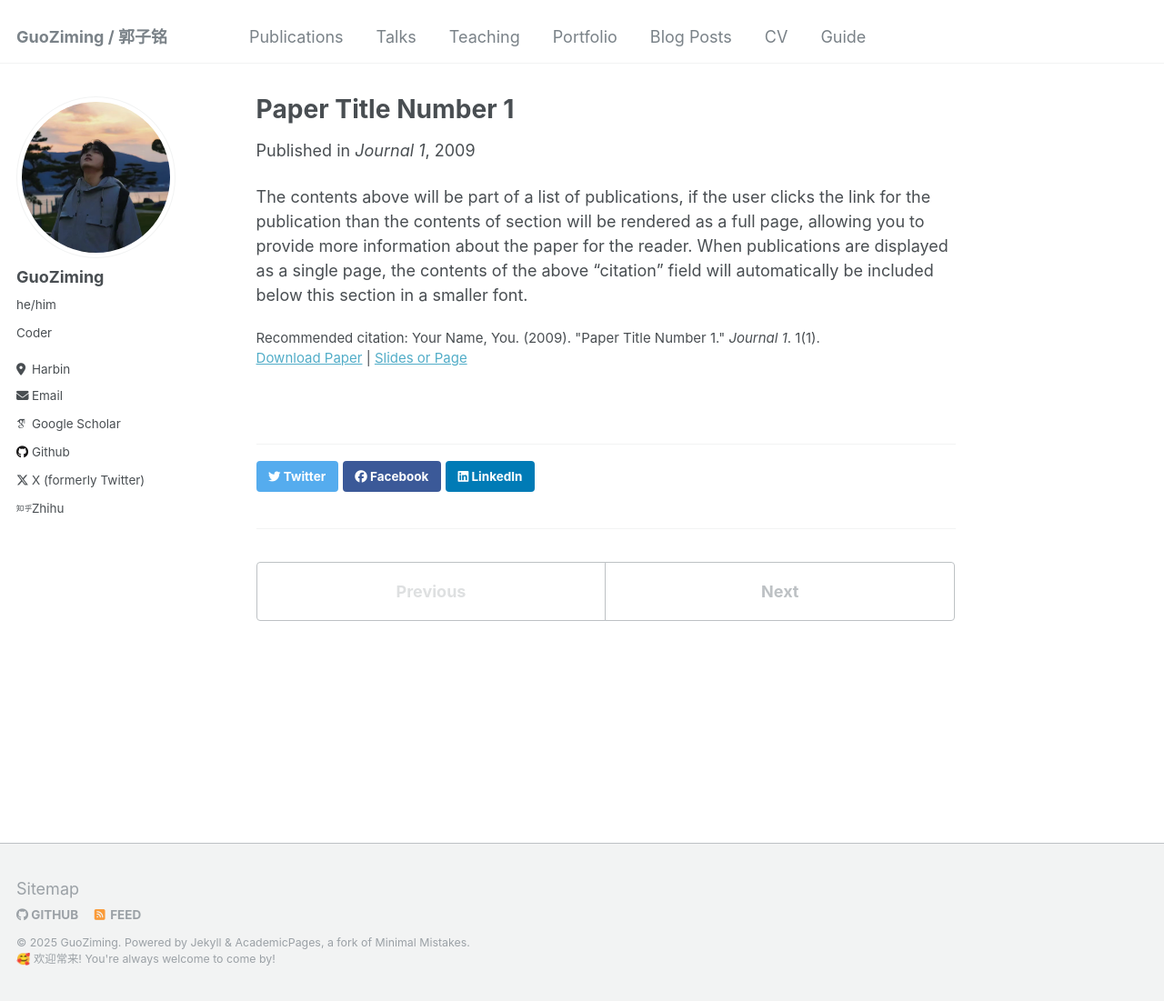
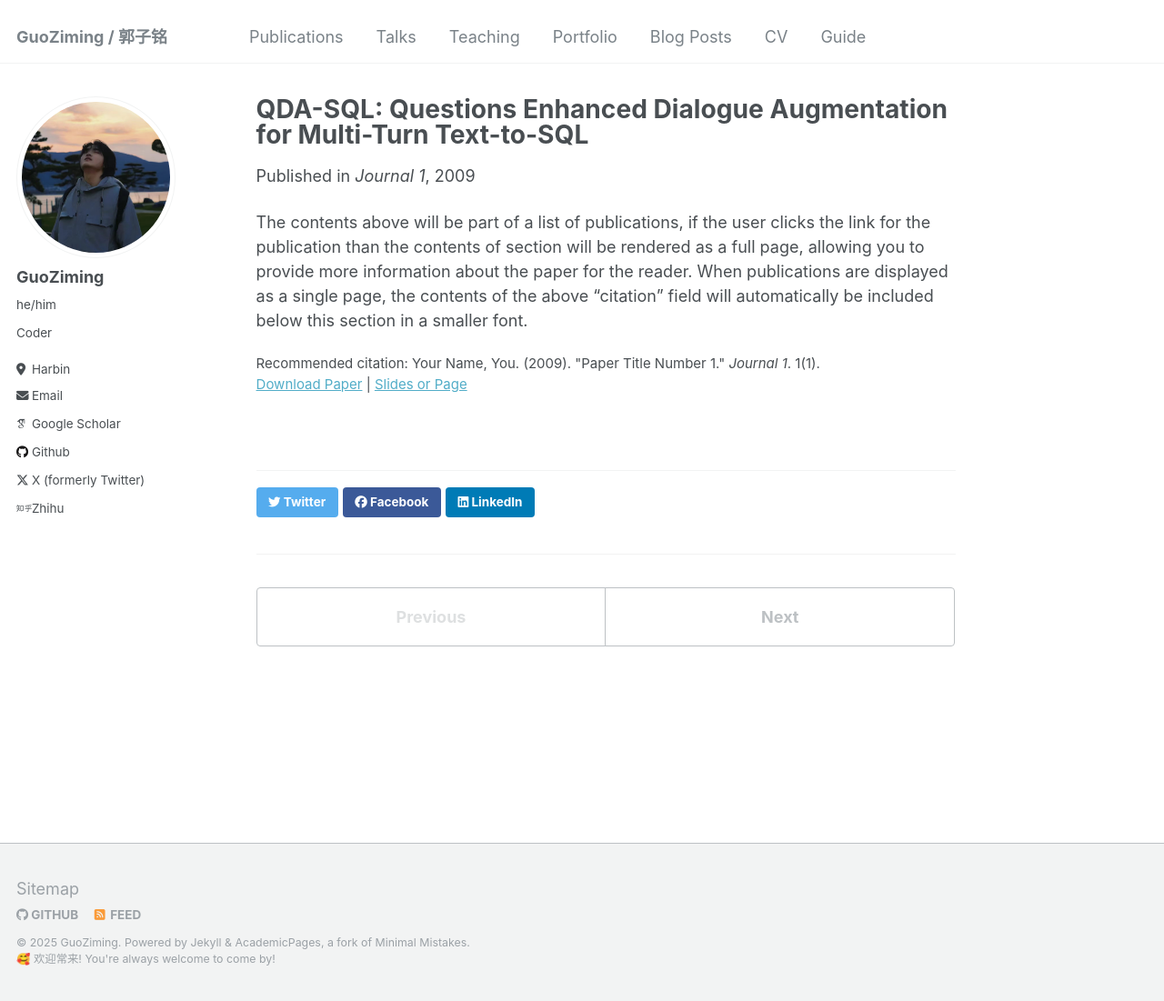
Before and after one commit to mcxiaoxiao/mcxiaoxiao.github.io, a Jekyll site: the page built from _publications/2009-10-01-paper-title-number-1.md, in a window 1280 px wide and 1101 px high. Shown: the whole window at 91% size. Built offline with Jekyll 4.4.1, drawn with Linux system fonts in a browser that asks for light colours; some web fonts are replaced.

Commit message:
Update 2009-10-01-paper-title-number-1.md

```diff
--- a/_publications/2009-10-01-paper-title-number-1.md
+++ b/_publications/2009-10-01-paper-title-number-1.md
@@ -1,5 +1,5 @@
 ---
-title: "Paper Title Number 1"
+title: "QDA-SQL: Questions Enhanced Dialogue Augmentation for Multi-Turn Text-to-SQL"
 collection: publications
 permalink: /publication/2009-10-01-paper-title-number-1
 excerpt: 'This paper is about the number 1. The number 2 is left for future work.'
```
